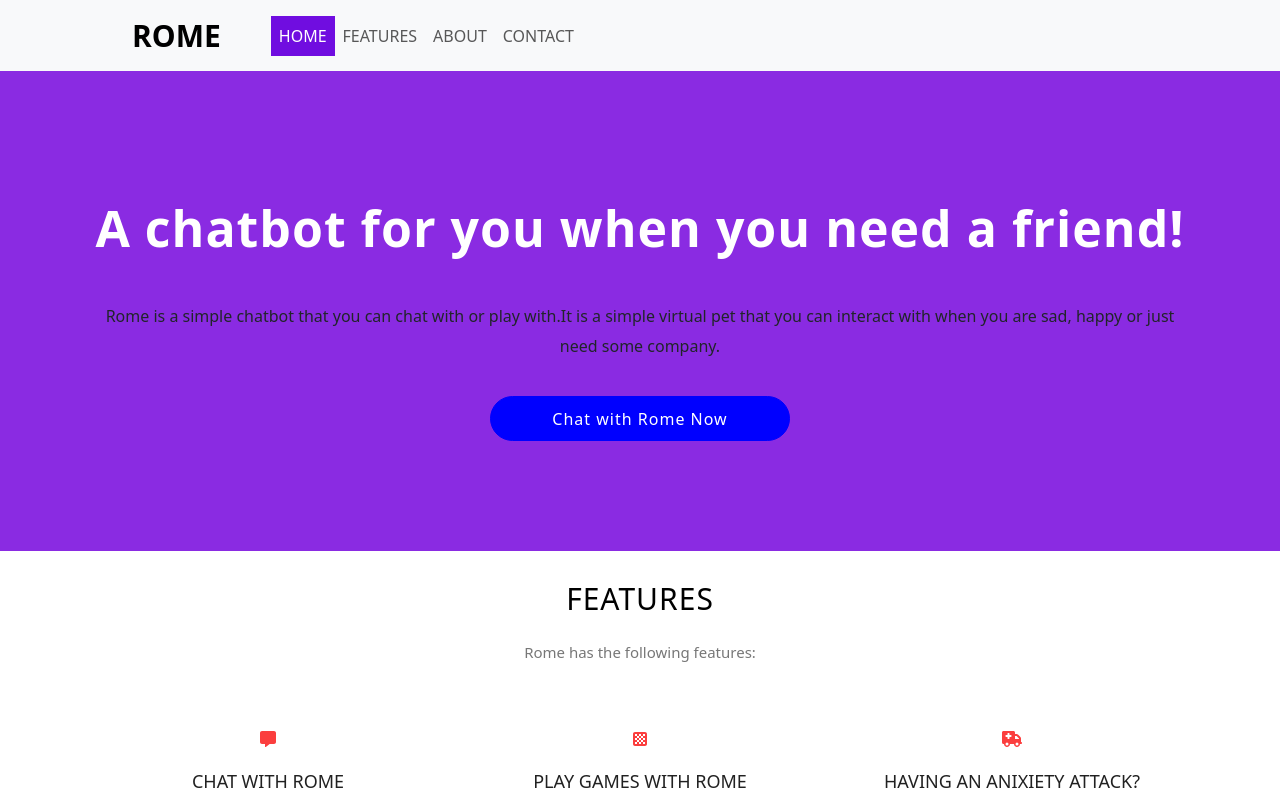
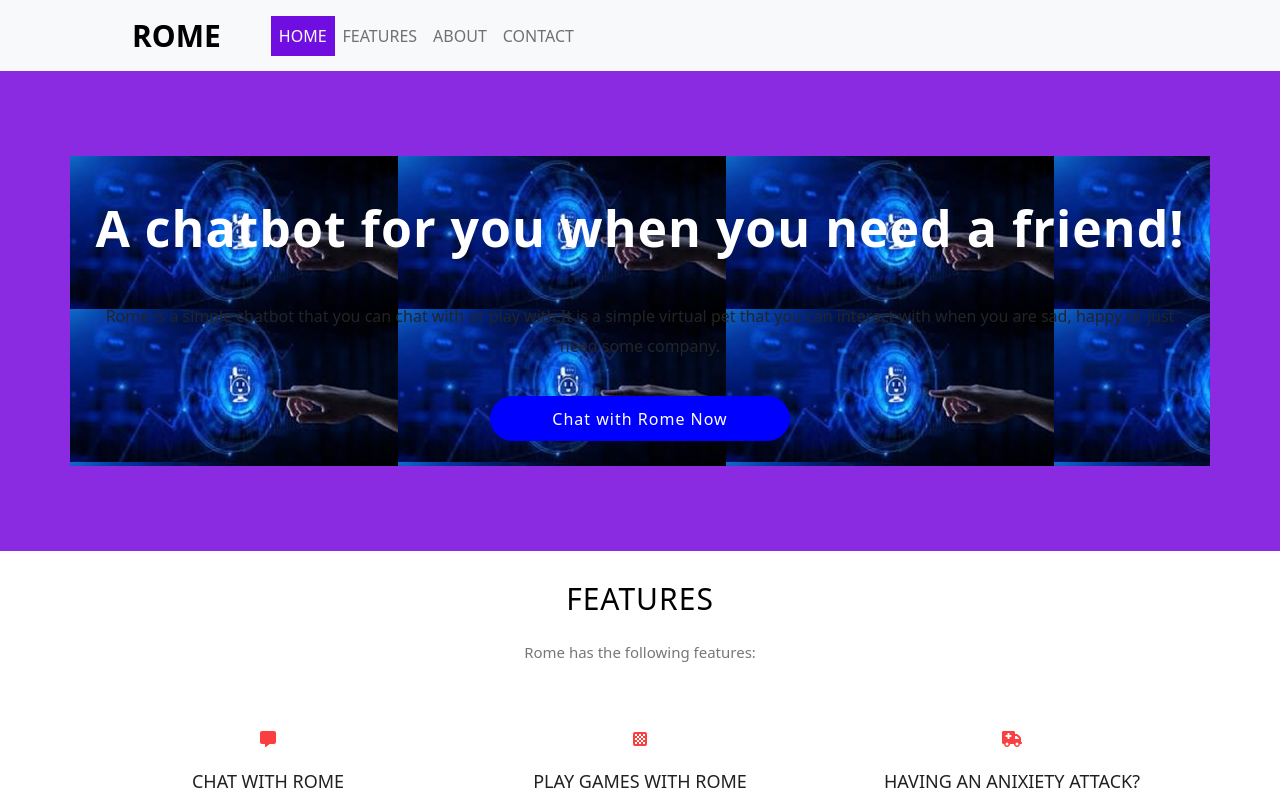
Before and after one commit to G-RIMA/ROME_-, a React (Create React App) app in the folder landing_page/: page / in a window 1280 px wide. Shown: the top 800 px of the page. Built offline with nearby package versions, Linux system fonts and the light colour scheme.

Commit message:
added a background image

```diff
--- a/landing_page/package.json
+++ b/landing_page/package.json
@@ -2,7 +2,7 @@
   "name": "landing_page",
   "version": "0.1.0",
   "private": true,
-  "proxy":"http://localhost:5000/"
+  "proxy":"http://localhost:5000/",
   "dependencies": {
     "@fortawesome/free-solid-svg-icons": "^6.2.1",
     "@fortawesome/react-fontawesome": "^0.2.0",
--- a/landing_page/src/Component/Home/Header/Header.js
+++ b/landing_page/src/Component/Home/Header/Header.js
@@ -1,10 +1,11 @@
 import React from "react";
 import './Header.css';
+import background from '/home/gamal/ROME_1/landing_page/src/assets/bg.jpg';
 
 const Header = () => {
     return (
-        <header>
-            <div className="container">
+        <header >
+            <div className="container" style={{ backgroundImage: `url(${background})` }}>
                 <div className="row">
                     <div className="col-lg-12">
                         <h2> A chatbot for you when you need a friend!</h2>
```
Also changed, not shown: landing_page/src/assets/bg.jpg (added).
